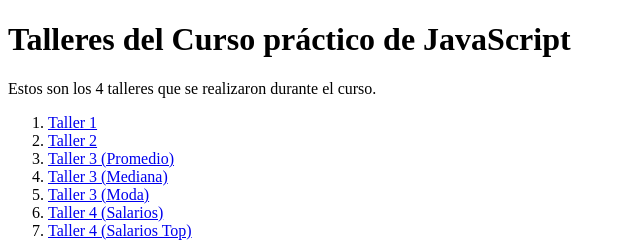
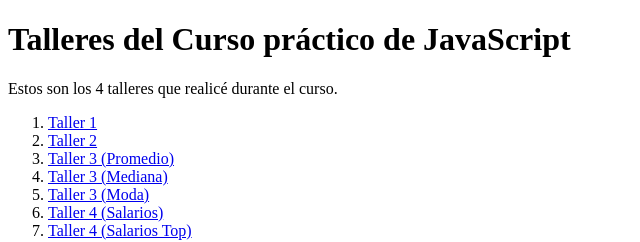
Before and after one commit to adrian0fernandez/3-curso-practico-js, a plain HTML site: page index.html in a window 1280 px wide. Shown: the full height of the page, 0-640 px from the left. Drawn offline with Linux system fonts and the light colour scheme.

Commit message:
detallito

```diff
--- a/index.html
+++ b/index.html
@@ -9,7 +9,7 @@
 <body>
     <header>
         <h1>Talleres del Curso práctico de JavaScript</h1>
-        <p>Estos son los 4 talleres que se realizaron durante el curso.</p>
+        <p>Estos son los 4 talleres que realicé durante el curso.</p>
     </header>
     <section>
         <nav>
```
